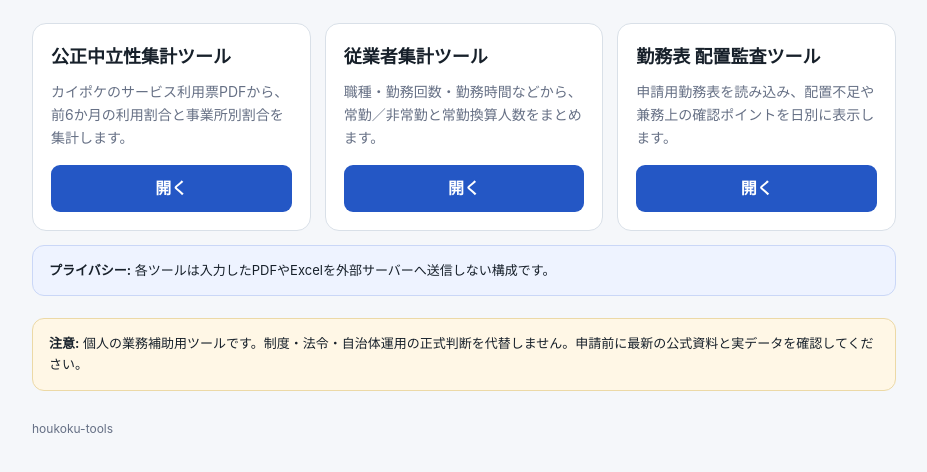
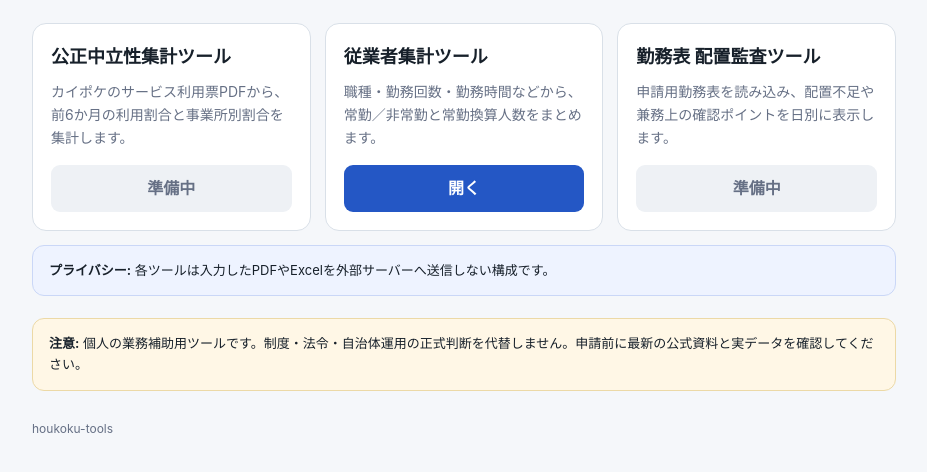
Before and after one commit to 3883ymmy/houkoku-tools, a plain HTML site: page index.html in a window 1280 px wide. Shown: the part 126-598 px from the top of the page, without its empty margins (176-1103 px from the left). Drawn offline with Linux system fonts and the light colour scheme.

Commit message:
Mark tools not yet uploaded as coming soon

```diff
--- a/index.html
+++ b/index.html
@@ -6,7 +6,7 @@
 <title>houkoku-tools</title>
 <style>
 :root{--bg:#f5f7fa;--card:#fff;--text:#17202a;--muted:#667085;--line:#d9e0e8;--accent:#2457c5;--accentbg:#eef3ff}
-*{box-sizing:border-box}body{margin:0;font-family:-apple-system,BlinkMacSystemFont,"Segoe UI","Yu Gothic",Meiryo,sans-serif;background:var(--bg);color:var(--text);line-height:1.65}main{max-width:900px;margin:0 auto;padding:36px 18px 56px}h1{font-size:32px;margin:0 0 8px}.lead{color:var(--muted);margin:0 0 26px}.grid{display:grid;grid-template-columns:repeat(auto-fit,minmax(240px,1fr));gap:14px}.card{background:var(--card);border:1px solid var(--line);border-radius:14px;padding:18px;display:flex;flex-direction:column;min-height:190px}.card h2{font-size:18px;margin:0 0 8px}.card p{color:var(--muted);font-size:14px;margin:0 0 16px}.card a{margin-top:auto;display:inline-flex;align-items:center;justify-content:center;text-decoration:none;background:var(--accent);color:#fff;border-radius:9px;padding:10px 13px;font-weight:700}.note{margin-top:22px;padding:14px 16px;background:#fff7e6;border:1px solid #ecd9a6;border-radius:12px;font-size:13px}.privacy{margin-top:14px;padding:14px 16px;background:var(--accentbg);border:1px solid #cad7f7;border-radius:12px;font-size:13px}footer{margin-top:28px;color:var(--muted);font-size:12px}
+*{box-sizing:border-box}body{margin:0;font-family:-apple-system,BlinkMacSystemFont,"Segoe UI","Yu Gothic",Meiryo,sans-serif;background:var(--bg);color:var(--text);line-height:1.65}main{max-width:900px;margin:0 auto;padding:36px 18px 56px}h1{font-size:32px;margin:0 0 8px}.lead{color:var(--muted);margin:0 0 26px}.grid{display:grid;grid-template-columns:repeat(auto-fit,minmax(240px,1fr));gap:14px}.card{background:var(--card);border:1px solid var(--line);border-radius:14px;padding:18px;display:flex;flex-direction:column;min-height:190px}.card h2{font-size:18px;margin:0 0 8px}.card p{color:var(--muted);font-size:14px;margin:0 0 16px}.card a,.pending{margin-top:auto;display:inline-flex;align-items:center;justify-content:center;text-decoration:none;border-radius:9px;padding:10px 13px;font-weight:700}.card a{background:var(--accent);color:#fff}.pending{background:#eef1f5;color:#667085}.note{margin-top:22px;padding:14px 16px;background:#fff7e6;border:1px solid #ecd9a6;border-radius:12px;font-size:13px}.privacy{margin-top:14px;padding:14px 16px;background:var(--accentbg);border:1px solid #cad7f7;border-radius:12px;font-size:13px}footer{margin-top:28px;color:var(--muted);font-size:12px}
 </style>
 </head>
 <body>
@@ -17,7 +17,7 @@
   <article class="card">
     <h2>公正中立性集計ツール</h2>
     <p>カイポケのサービス利用票PDFから、前6か月の利用割合と事業所別割合を集計します。</p>
-    <a href="neutrality/">開く</a>
+    <span class="pending">準備中</span>
   </article>
   <article class="card">
     <h2>従業者集計ツール</h2>
@@ -27,7 +27,7 @@
   <article class="card">
     <h2>勤務表 配置監査ツール</h2>
     <p>申請用勤務表を読み込み、配置不足や兼務上の確認ポイントを日別に表示します。</p>
-    <a href="staffing-audit/">開く</a>
+    <span class="pending">準備中</span>
   </article>
 </section>
 <div class="privacy"><strong>プライバシー:</strong> 各ツールは入力したPDFやExcelを外部サーバーへ送信しない構成です。</div>
```
